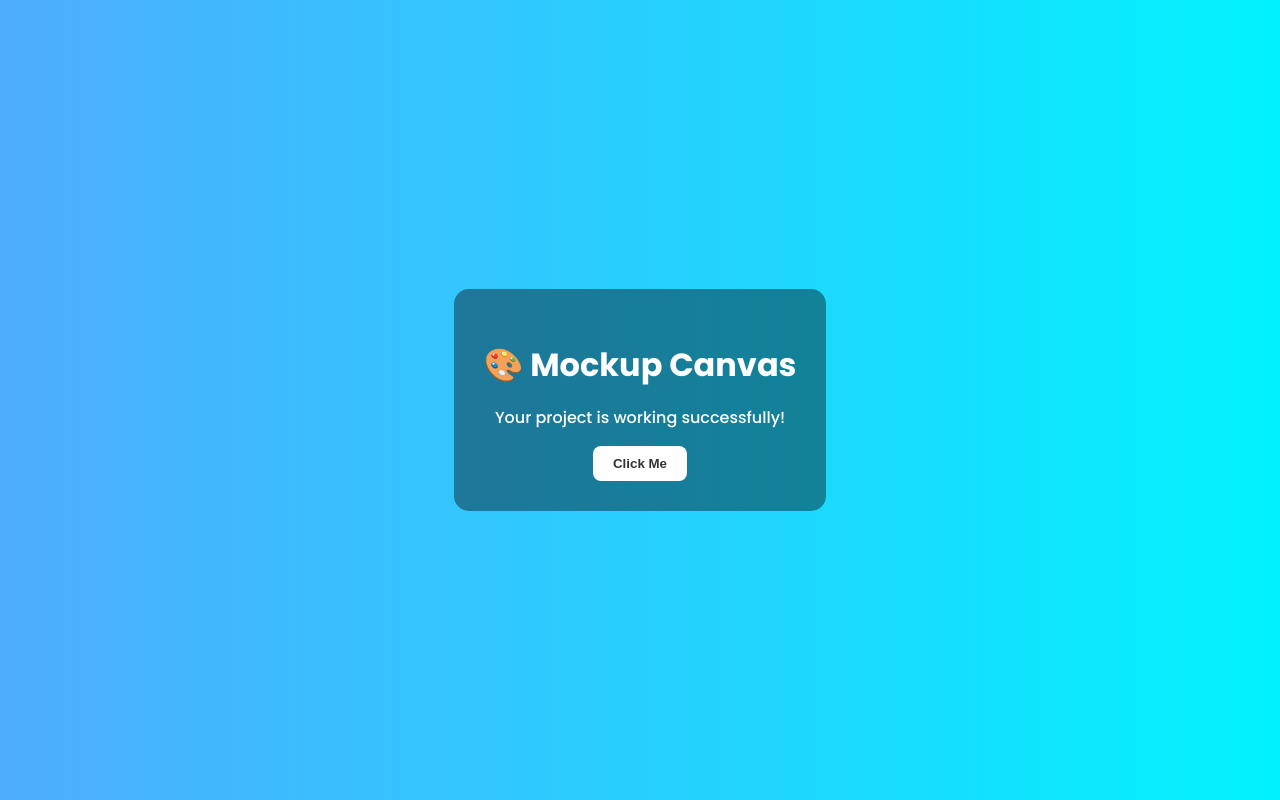
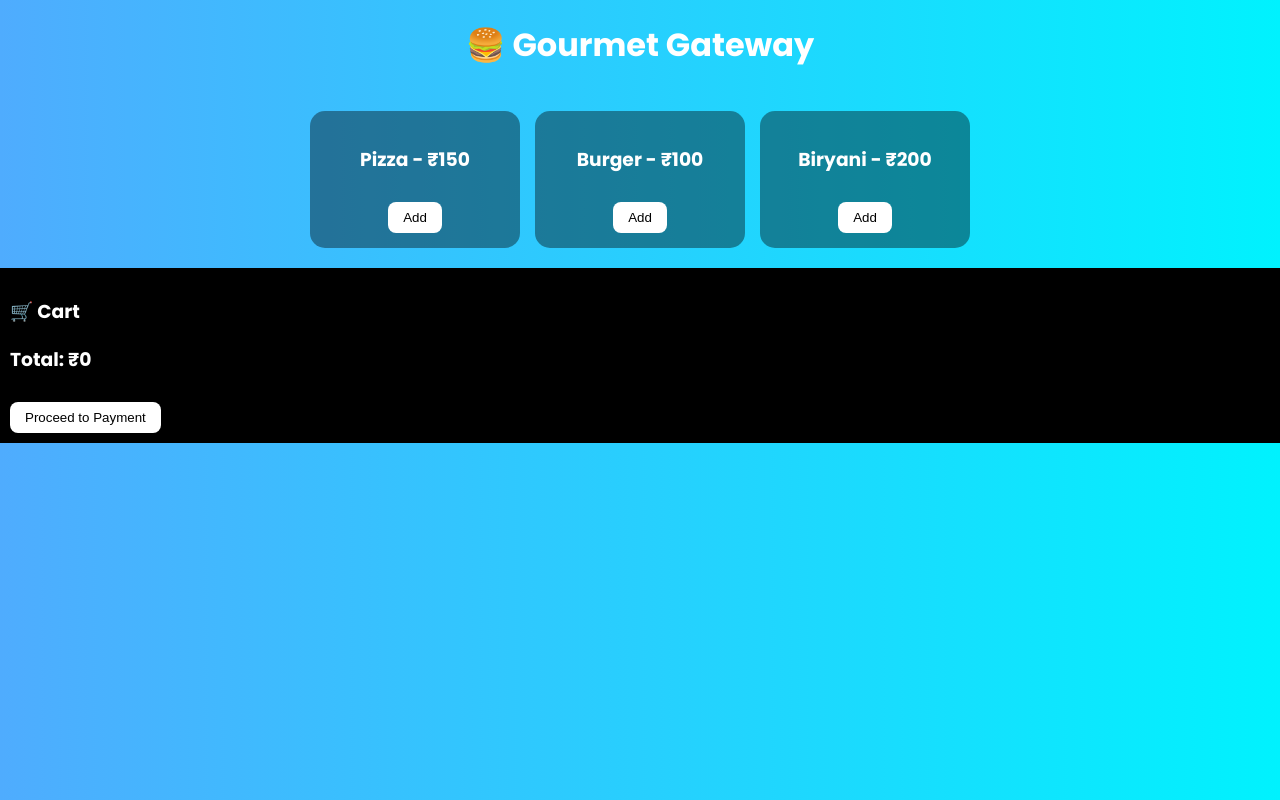
Before and after one commit to kvithya368-prog/Online-food-delivery, a website: page index.html in a window 1280 px wide. Drawn offline with Linux system fonts and the light colour scheme.

Commit message:
Update index.html

```diff
--- a/index.html
+++ b/index.html
@@ -1,64 +1,138 @@
 <!DOCTYPE html>
-<html lang="en" style="height:100%">
+<html lang="en">
 <head>
-  <meta charset="UTF-8" />
-  <meta name="viewport" content="width=device-width, initial-scale=1.0" />
+<meta charset="UTF-8">
+<meta name="viewport" content="width=device-width, initial-scale=1.0">
+<title>Gourmet Gateway</title>
 
-  <title>Mockup Canvas</title>
-
-  <!-- Google Fonts -->
 <link href="https://fonts.googleapis.com/css2?family=Poppins:wght@300;500;700&display=swap" rel="stylesheet">
 
 <style>
 body {
   margin: 0;
-      height: 100%;
   font-family: 'Poppins', sans-serif;
   background: linear-gradient(to right, #4facfe, #00f2fe);
-      display: flex;
-      align-items: center;
-      justify-content: center;
   color: white;
 }
 
-    .container {
+h1 {
   text-align: center;
-      background: rgba(0,0,0,0.4);
-      padding: 30px;
-      border-radius: 15px;
 }
 
-    h1 {
-      margin-bottom: 10px;
+.menu {
+  display: flex;
+  flex-wrap: wrap;
+  justify-content: center;
+  gap: 15px;
+  padding: 20px;
+}
+
+.card {
+  background: rgba(0,0,0,0.4);
+  padding: 15px;
+  border-radius: 15px;
+  width: 180px;
+  text-align: center;
 }
 
 button {
-      padding: 10px 20px;
+  margin-top: 10px;
+  padding: 8px 15px;
   border: none;
   border-radius: 8px;
-      background: #fff;
-      color: #333;
-      font-weight: bold;
+  background: white;
+  color: black;
   cursor: pointer;
 }
 
-    button:hover {
-      background: #ddd;
+.cart-box {
+  background: black;
+  padding: 10px;
+}
+
+.payment {
+  display: none;
+  text-align: center;
+  padding: 20px;
+}
+
+input {
+  padding: 8px;
+  margin: 5px;
+  border-radius: 5px;
+  border: none;
 }
 </style>
 </head>
 
 <body>
-  <div class="container">
-    <h1>🎨 Mockup Canvas</h1>
-    <p>Your project is working successfully!</p>
-    <button onclick="showMessage()">Click Me</button>
+
+<h1>🍔 Gourmet Gateway</h1>
+
+<div id="menuPage">
+  <div class="menu">
+    <div class="card">
+      <h3>Pizza - ₹150</h3>
+      <button onclick="addItem('Pizza',150)">Add</button>
+    </div>
+
+    <div class="card">
+      <h3>Burger - ₹100</h3>
+      <button onclick="addItem('Burger',100)">Add</button>
+    </div>
+
+    <div class="card">
+      <h3>Biryani - ₹200</h3>
+      <button onclick="addItem('Biryani',200)">Add</button>
+    </div>
+  </div>
+
+  <div class="cart-box">
+    <h3>🛒 Cart</h3>
+    <ul id="cartList"></ul>
+    <h3>Total: ₹<span id="total">0</span></h3>
+    <button onclick="goToPayment()">Proceed to Payment</button>
+  </div>
+</div>
+
+<div id="paymentPage" class="payment">
+  <h2>💳 Payment</h2>
+
+  <input type="text" placeholder="Name"><br>
+  <input type="text" placeholder="Card Number"><br>
+  <input type="text" placeholder="UPI ID"><br>
+
+  <h3>Total: ₹<span id="payTotal">0</span></h3>
+
+  <button onclick="placeOrder()">Pay Now</button>
 </div>
 
 <script>
-    function showMessage() {
-      alert("Your GitHub page is working 🚀");
+let total = 0;
+
+function addItem(name, price) {
+  const list = document.getElementById("cartList");
+
+  const li = document.createElement("li");
+  li.innerHTML = name + " - ₹" + price;
+
+  list.appendChild(li);
+
+  total += price;
+  document.getElementById("total").innerText = total;
+}
+
+function goToPayment() {
+  document.getElementById("menuPage").style.display = "none";
+  document.getElementById("paymentPage").style.display = "block";
+  document.getElementById("payTotal").innerText = total;
+}
+
+function placeOrder() {
+  alert("🎉 Order Placed Successfully!");
+  location.reload();
 }
 </script>
+
 </body>
 </html>
```
Lines whose indentation alone changed are shown as unchanged.
